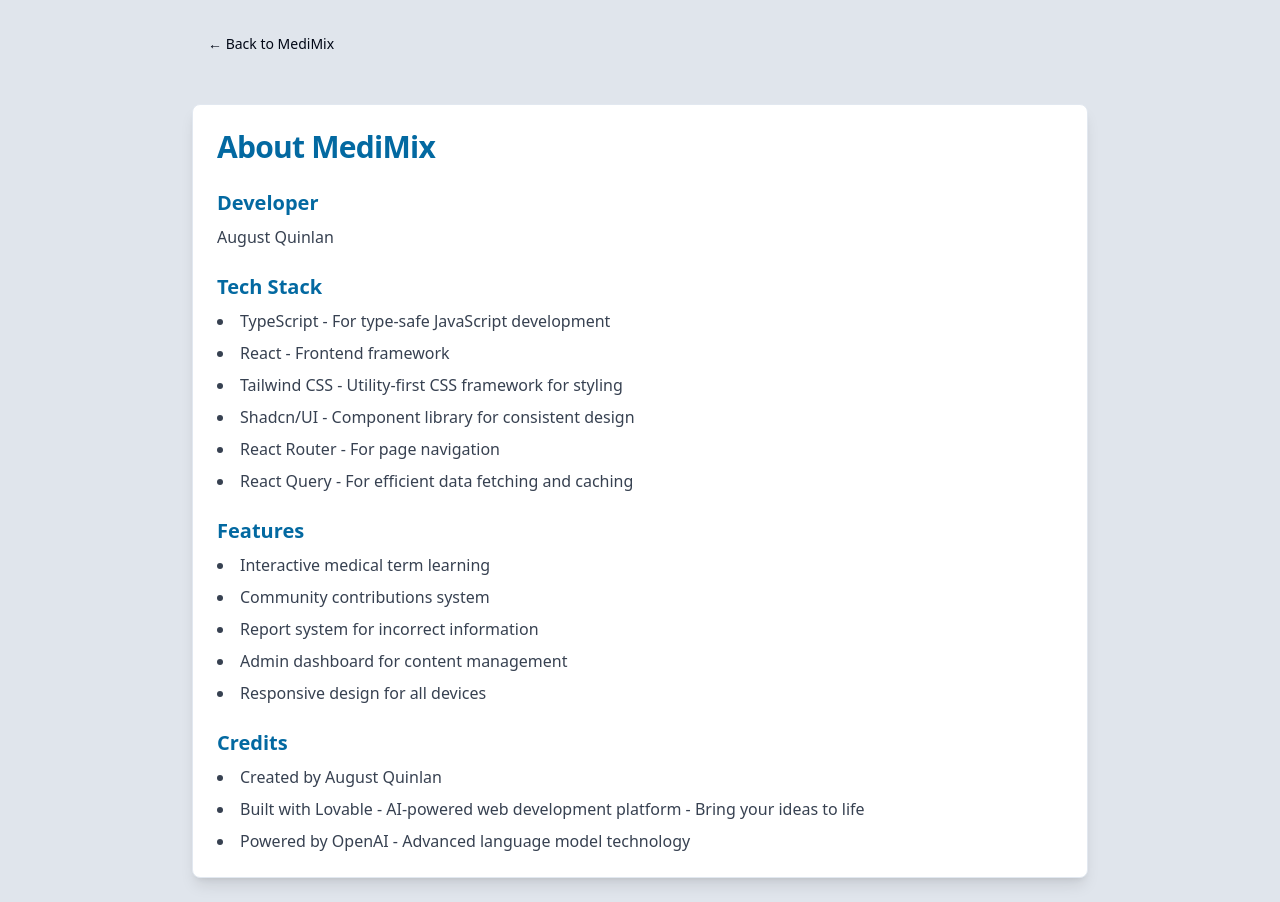
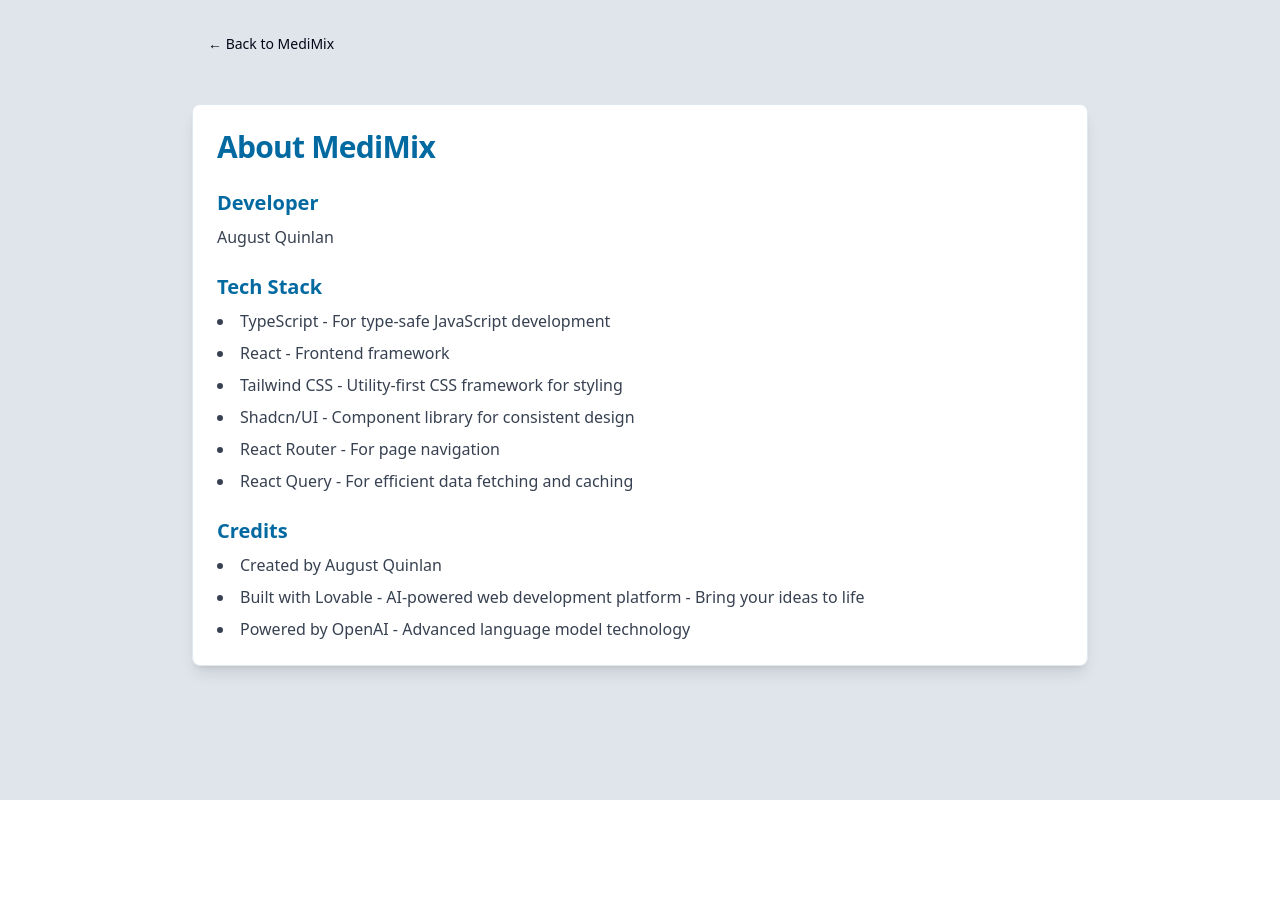
Before and after one commit to yoshicat336/medimix, a React (Vite) app: page /project-info in a window 1280 px wide. After the commit the page ends 800 px from the top, so only its background shows below. Built offline with nearby package versions, Linux system fonts and the light colour scheme.

Commit message:
Remove features list from ProjectInfo
This commit removes the features list section from the ProjectInfo component in the application.
[skip gpt_engineer]

```diff
--- a/src/pages/ProjectInfo.tsx
+++ b/src/pages/ProjectInfo.tsx
@@ -39,17 +39,6 @@ const ProjectInfo = () => {
             </div>
 
             <div>
-              <h2 className="text-xl font-semibold mb-2 text-medical-dark">Features</h2>
-              <ul className="list-disc list-inside space-y-2 text-gray-700">
-                <li>Interactive medical term learning</li>
-                <li>Community contributions system</li>
-                <li>Report system for incorrect information</li>
-                <li>Admin dashboard for content management</li>
-                <li>Responsive design for all devices</li>
-              </ul>
-            </div>
-
-            <div>
               <h2 className="text-xl font-semibold mb-2 text-medical-dark">Credits</h2>
               <ul className="list-disc list-inside space-y-2 text-gray-700">
                 <li>Created by August Quinlan</li>
```
